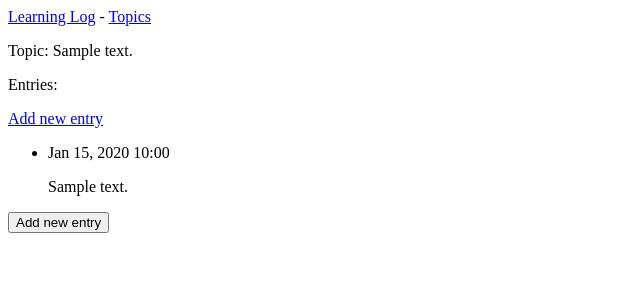
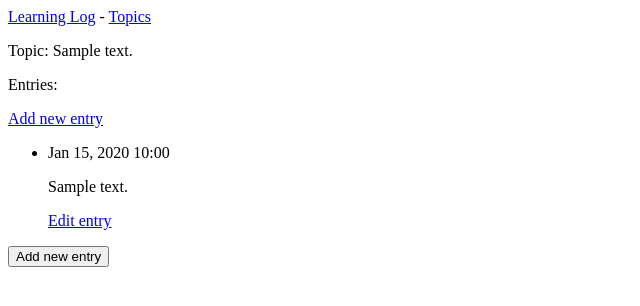
Before and after one commit to arthurpc02/Learning-Log, a Django app: page /topics/1/ in a window 1280 px wide. Shown: the top 306 px of the page, without its empty margins (0-640 px from the left). Run offline with Django 5.2, Linux system fonts and the light colour scheme; tables that the repository leaves empty hold one stand-in row (values such as "Sample post").

Commit message:
adds a page to edit entries.

```diff
--- a/learning_logs/templates/learning_logs/topic.html
+++ b/learning_logs/templates/learning_logs/topic.html
@@ -11,6 +11,9 @@
   <li>
     <p>{{ entry.date_added|date:'M d, Y H:i'}}</p>
     <p>{{ entry.text|linebreaks }}</p>
+    <p>
+      <a href="{% url 'learning_logs:edit_entry' entry.id %}">Edit entry</a>
+    </p>
   </li>
   {% empty %}
   <li>There are no entries for this topic yet.</li>
--- a/learning_logs/urls.py
+++ b/learning_logs/urls.py
@@ -14,5 +14,7 @@ urlpatterns = [
     # Page for adding a new topic:
     path('new_topic/', views.new_topic, name='new_topic'),
     # Page for adding a new entry:
-    path('new_entry/<int:topic_id>/', views.new_entry, name='new_entry')
+    path('new_entry/<int:topic_id>/', views.new_entry, name='new_entry'),
+    # Page for editing entries:
+    path('edit_entry/<int:entry_id>', views.edit_entry, name='edit_entry')
 ]
--- a/learning_logs/views.py
+++ b/learning_logs/views.py
@@ -1,5 +1,5 @@
 from django.shortcuts import render, redirect
-from .models import Topic
+from .models import Topic, Entry
 from .forms import TopicForm, EntryForm
 
 def index(request):
@@ -54,3 +54,22 @@ def new_entry(request, topic_id):
     # Display a blank or invalid form
     context = {'topic': topic, 'form': form}
     return render(request, 'learning_logs/new_entry.html', context)
+
+def edit_entry(request, entry_id):
+    """Edit an existing entry."""
+    entry = Entry.objects.get(id=entry_id)
+    topic = entry.topic
+
+    if request.method != 'POST':
+        # Initial request; pre-fill form with the current entry.
+        form = EntryForm(instance=entry)
+    else:
+        # POST data submitted; process data.
+        form = EntryForm(instance=entry, data=request.POST)
+        if form.is_valid():
+            form.save()
+            return redirect('learning_logs:topic', topic_id=topic.id)
+
+    # Display a blank or invalid form
+    context = {'entry': entry, 'topic': topic, 'form': form}
+    return render(request, 'learning_logs/edit_entry.html', context)
```
Also changed, not shown: learning_logs/templates/learning_logs/edit_entry.html (added, +11 -0 lines).
